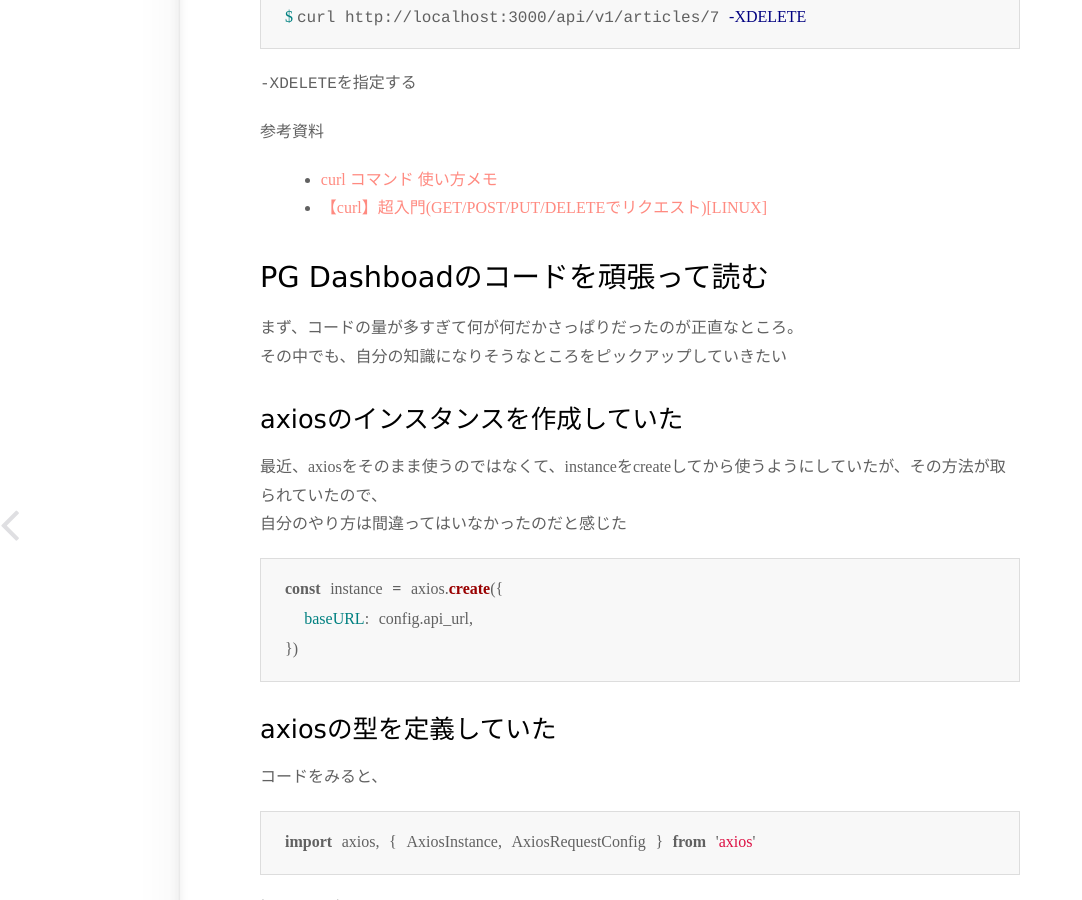
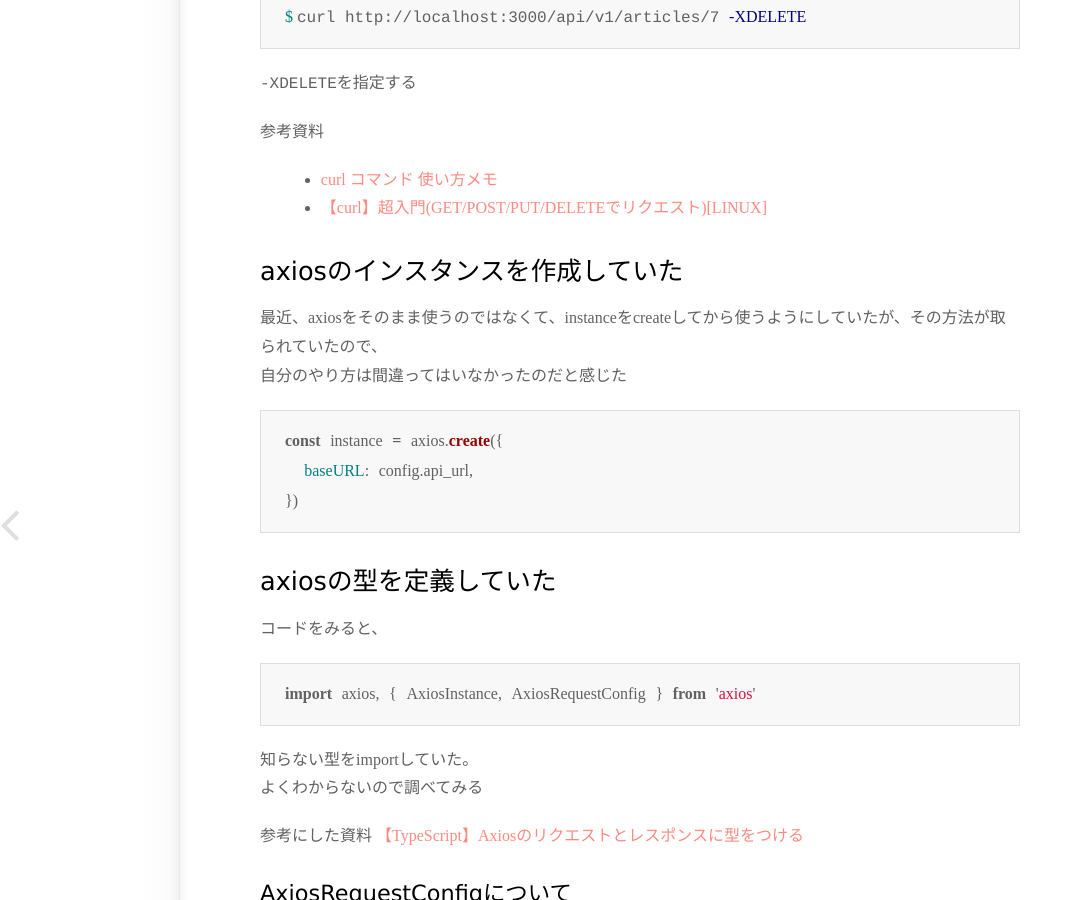
Before and after one commit to taisei-13046/TIL_pages, a Jekyll site: the page built from _posts/2022-01-14-react_day19_curl_axios.md, in a window 1280 px wide and 900 px high, scrolled down 1275 px. Shown: the whole window, without its empty margins (0-1082 px from the left). Built offline with Jekyll 4.4.1, drawn with Linux system fonts in a browser that asks for light colours; comment, search, counter and statistics services are not loaded; some of the changed text lies outside the part shown.

Commit message:
Update 2022-01-14-react_day19_curl_axios.md

```diff
--- a/_posts/2022-01-14-react_day19_curl_axios.md
+++ b/_posts/2022-01-14-react_day19_curl_axios.md
@@ -49,10 +49,6 @@ $ curl http://localhost:3000/api/v1/articles/7 -XDELETE
 - [curl コマンド 使い方メモ](https://qiita.com/yasuhiroki/items/a569d3371a66e365316f)
 - [【curl】超入門(GET/POST/PUT/DELETEでリクエスト)[LINUX]](https://qiita.com/takuyanin/items/949201e3eb100d4384e1#http%E3%83%A1%E3%82%BD%E3%83%83%E3%83%89)
 
-
-## PG Dashboadのコードを頑張って読む
-まず、コードの量が多すぎて何が何だかさっぱりだったのが正直なところ。
-その中でも、自分の知識になりそうなところをピックアップしていきたい
 
 ### axiosのインスタンスを作成していた
 最近、axiosをそのまま使うのではなくて、instanceをcreateしてから使うようにしていたが、その方法が取られていたので、
@@ -170,7 +166,6 @@ export interface AxiosError<T = any, D = any> extends Error {
 
 
 ### styled-componentsについて
-PGDashboadでもstyled-componentsが使われていたので、その設計を改めてまとめる
 [styled-componentsを使ったCSS設計](https://qiita.com/taneba/items/4547830b461d11a69a20)
 
 #### styled-componentsで最低限考えるべき設計
```
